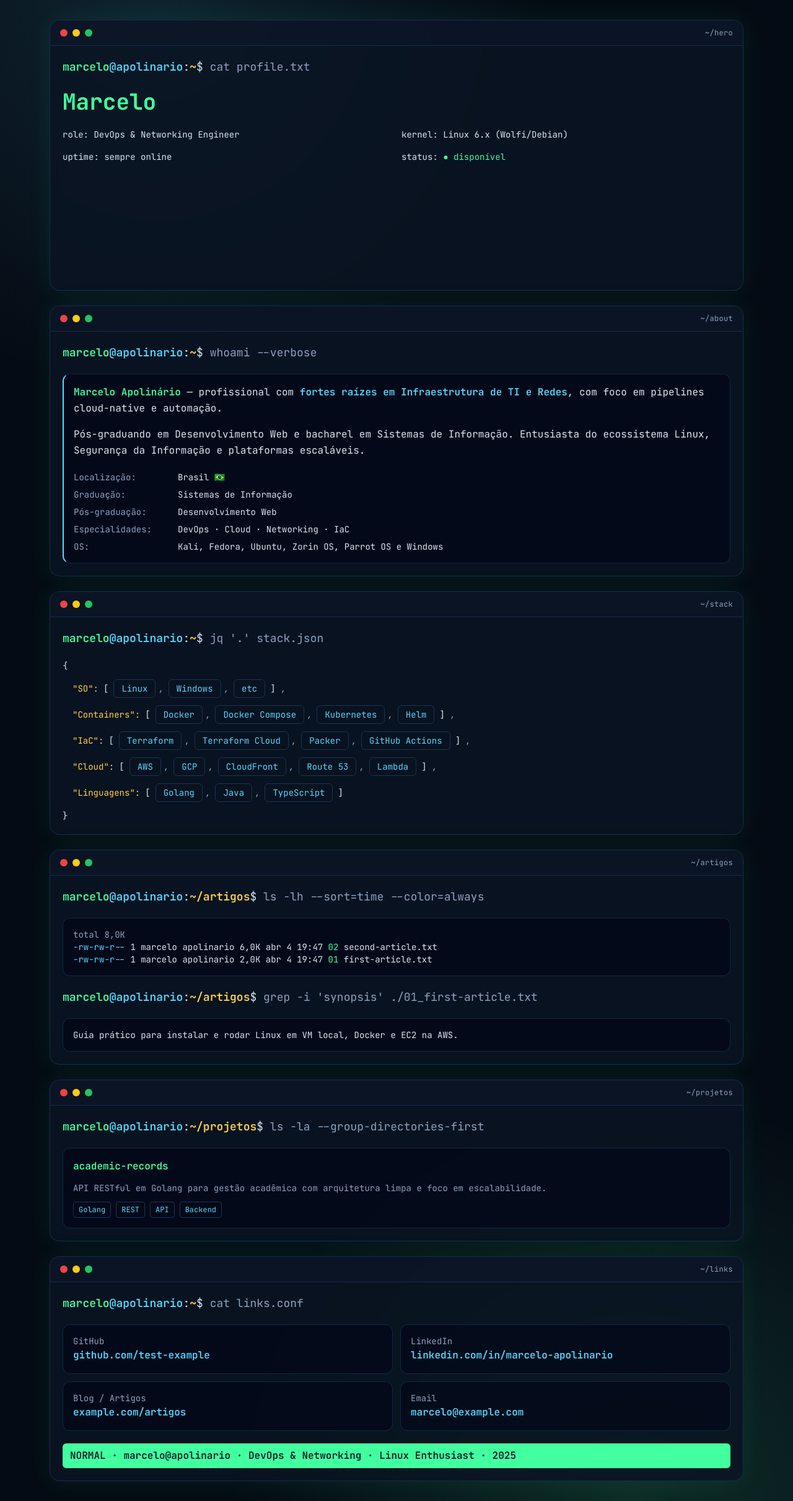
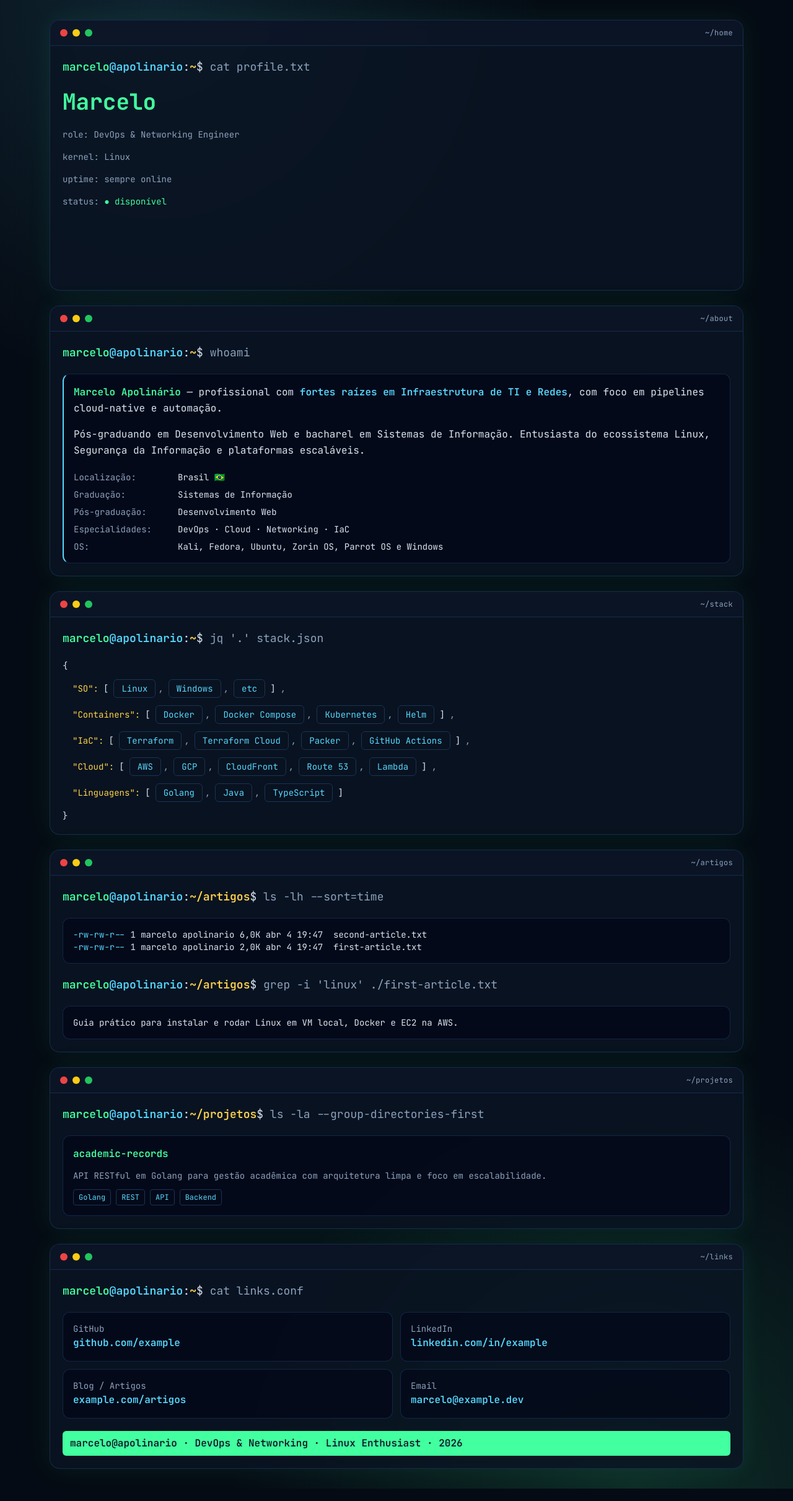
Before and after one commit to apolinario0x21/sturdy-parakeet, a Next.js app: page / in a window 1280 px wide. Shown: the whole page at 62% size. Built offline with nearby package versions, Linux system fonts and the light colour scheme.

Commit message:
feat: atualização de componentes

```diff
--- a/app/layout.tsx
+++ b/app/layout.tsx
@@ -5,7 +5,7 @@ import './globals.css';
 const jetBrains = JetBrains_Mono({ subsets: ['latin'] });
 
 export const metadata: Metadata = {
-  title: 'Marcelo Apolinário | DevOps & Networking',
+  title: 'Apolinário | DevOps & Networking Engineer',
   description: 'Página profissional em estilo terminal Linux para DevOps & Networking Engineer.'
 };
 
--- a/components/sections/About.tsx
+++ b/components/sections/About.tsx
@@ -4,7 +4,7 @@ import { TerminalWindow } from '@/components/TerminalWindow';
 export function About() {
   return (
     <TerminalWindow title="~/about" className="h-full">
-      <Prompt command="whoami --verbose" />
+      <Prompt command="whoami" />
       <div className="terminal-output border-l-2 border-l-term-cyan">
         <p>
           <span className="font-semibold text-term-green">Marcelo Apolinário</span> — profissional com{' '}
--- a/components/sections/Articles.tsx
+++ b/components/sections/Articles.tsx
@@ -4,20 +4,19 @@ import { TerminalWindow } from '@/components/TerminalWindow';
 export function Articles() {
   return (
     <TerminalWindow title="~/artigos">
-      <Prompt path="~/artigos" command="ls -lh --sort=time --color=always" />
+      <Prompt path="~/artigos" command="ls -lh --sort=time" />
       <div className="terminal-output overflow-x-auto text-sm">
-        <p className="text-term-mute">total 8,0K</p>
         <pre className="whitespace-pre text-term-text">
           <span className="text-term-cyan">-rw-rw-r--</span> 1 marcelo apolinario 6,0K abr 4 19:47{' '}
-          <span className="text-term-green">02</span> second-article.txt
+          <span className="text-term-green"></span> second-article.txt
         </pre>
         <pre className="whitespace-pre text-term-text">
           <span className="text-term-cyan">-rw-rw-r--</span> 1 marcelo apolinario 2,0K abr 4 19:47{' '}
-          <span className="text-term-green">01</span> first-article.txt
+          <span className="text-term-green"></span> first-article.txt
         </pre>
       </div>
 
-      <Prompt path="~/artigos" command="grep -i 'synopsis' ./01_first-article.txt" />
+      <Prompt path="~/artigos" command="grep -i 'linux' ./first-article.txt" />
       <div className="terminal-output text-sm">
         <p>Guia prático para instalar e rodar Linux em VM local, Docker e EC2 na AWS.</p>
       </div>
--- a/components/sections/Hero.tsx
+++ b/components/sections/Hero.tsx
@@ -3,12 +3,12 @@ import { Prompt } from '@/components/Prompt';
 
 export function Hero() {
   return (
-    <TerminalWindow title="~/hero" className="h-full">
+    <TerminalWindow title="~/home" className="h-full">
       <Prompt command="cat profile.txt" />
       <h1 className="text-[36px] font-bold leading-tight text-term-green">Marcelo</h1>
-      <div className="grid gap-4 text-sm sm:grid-cols-2">
+      <div className="grid gap-4 text-sm text-term-mute">
         <p>role: DevOps & Networking Engineer</p>
-        <p>kernel: Linux 6.x (Wolfi/Debian)</p>
+        <p>kernel: Linux</p>
         <p>uptime: sempre online</p>
         <p>
           status: <span className="text-term-green">● disponível</span>
--- a/components/sections/Links.tsx
+++ b/components/sections/Links.tsx
@@ -2,10 +2,10 @@ import { Prompt } from '@/components/Prompt';
 import { TerminalWindow } from '@/components/TerminalWindow';
 
 const links = [
-  ['GitHub', 'github.com/test-example'],
-  ['LinkedIn', 'linkedin.com/in/marcelo-apolinario'],
+  ['GitHub', 'github.com/example'],
+  ['LinkedIn', 'linkedin.com/in/example'],
   ['Blog / Artigos', 'example.com/artigos'],
-  ['Email', 'marcelo@example.com']
+  ['Email', 'marcelo@example.dev']
 ];
 
 export function Links() {
@@ -21,7 +21,7 @@ export function Links() {
         ))}
       </div>
       <p className="rounded-md bg-term-green px-3 py-2 font-semibold text-slate-900">
-        NORMAL · marcelo@apolinario · DevOps & Networking · Linux Enthusiast · 2025
+        marcelo@apolinario · DevOps & Networking · Linux Enthusiast · 2026
       </p>
     </TerminalWindow>
   );
```
